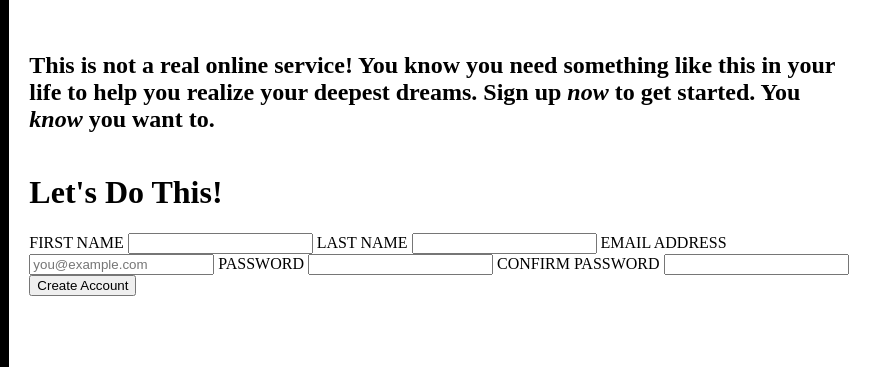
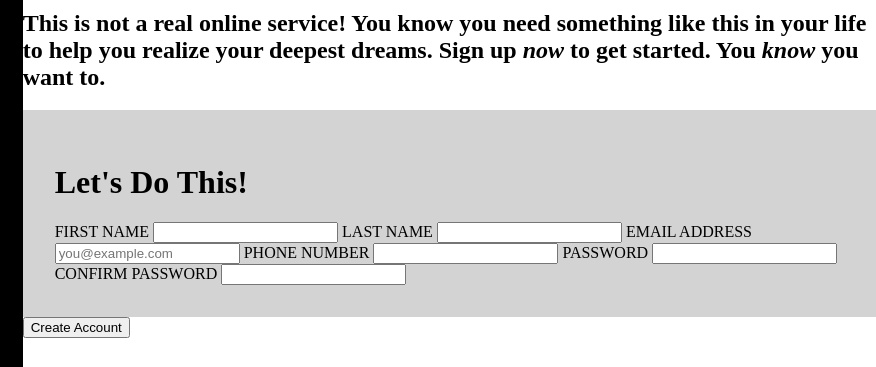
Before and after one commit to austinjbarrow2000/sign-up, a plain HTML site: page index.html in a window 1280 px wide. Shown: the part 236-603 px from the top of the page, 404-1280 px from the left. Drawn offline with Linux system fonts and the light colour scheme.

Commit message:
Finalize form content

```diff
--- a/index.html
+++ b/index.html
@@ -20,6 +20,7 @@
         </h2>
 
         <form action="">
+            <div id = "form-inputs">
                 <h1>Let's Do This!</h1>
 
                 <label for="first_name">FIRST NAME</label>
@@ -31,11 +32,15 @@
                 <label for="user_email">EMAIL ADDRESS</label>
                 <input type="email" id="user_email" name="email" placeholder="you@example.com">
 
+                <label for="phone_number">PHONE NUMBER</label>
+                <input type="tel" id="phone_number" name="phone_number">
+
                 <label for="user_password">PASSWORD</label>
                 <input type="password" id="user_password" name="password">
 
                 <label for="confirm_password">CONFIRM PASSWORD</label>
                 <input type="password" id="confirm_password" name="password">
+            </div>
 
             <button type="submit">Create Account</button>
         </form>
--- a/style.css
+++ b/style.css
@@ -1,12 +1,13 @@
 html, body {
     height: 100%;
+    margin: 0;
+    padding: 0;
 }
 
 body {
     display: flex;
     flex-direction: row;
     justify-content: space-between;
-    margin: 0;
 }
 
 #leftContainer {
@@ -20,8 +21,12 @@ img {
     max-height: 100%;
 }
 
+#form-inputs {
+    background-color: lightgray;
+    padding: 2em;
+}
+
 #rightContainer {
-    padding: 20px;
     flex: 2 1 0;
     display: flex;
     flex-direction: column;
```
Lines whose indentation alone changed are shown as unchanged.
